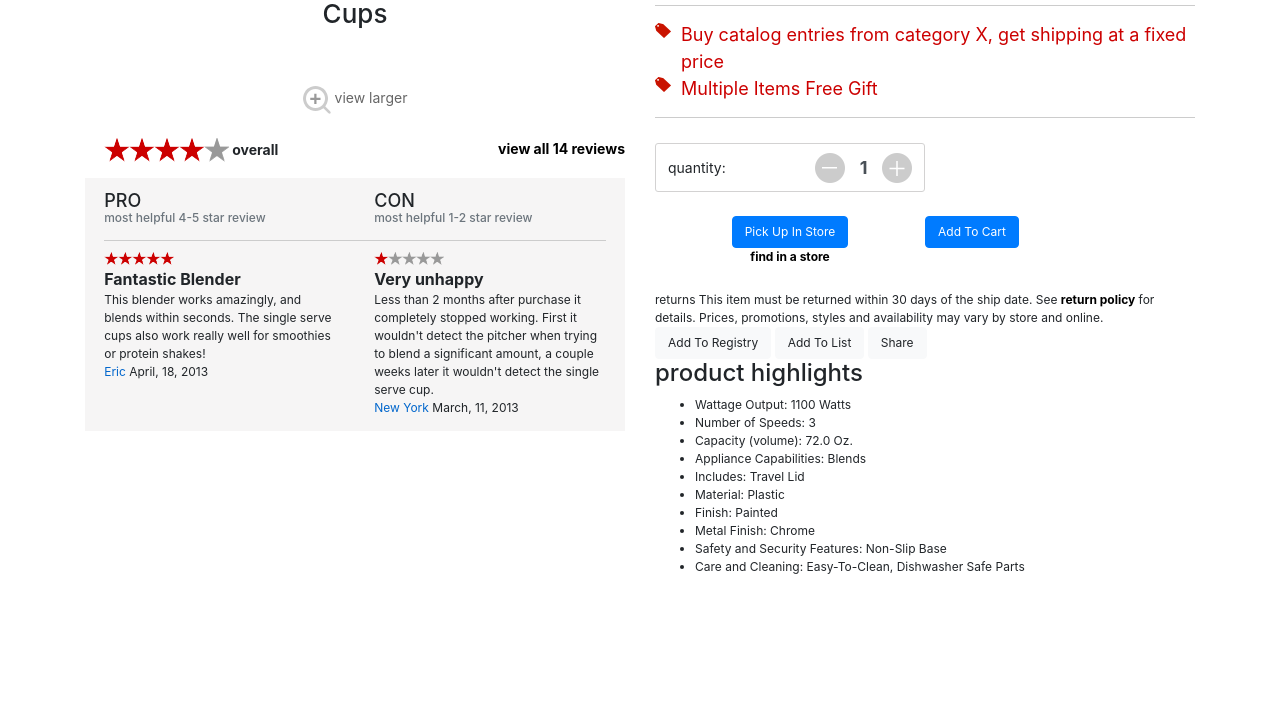
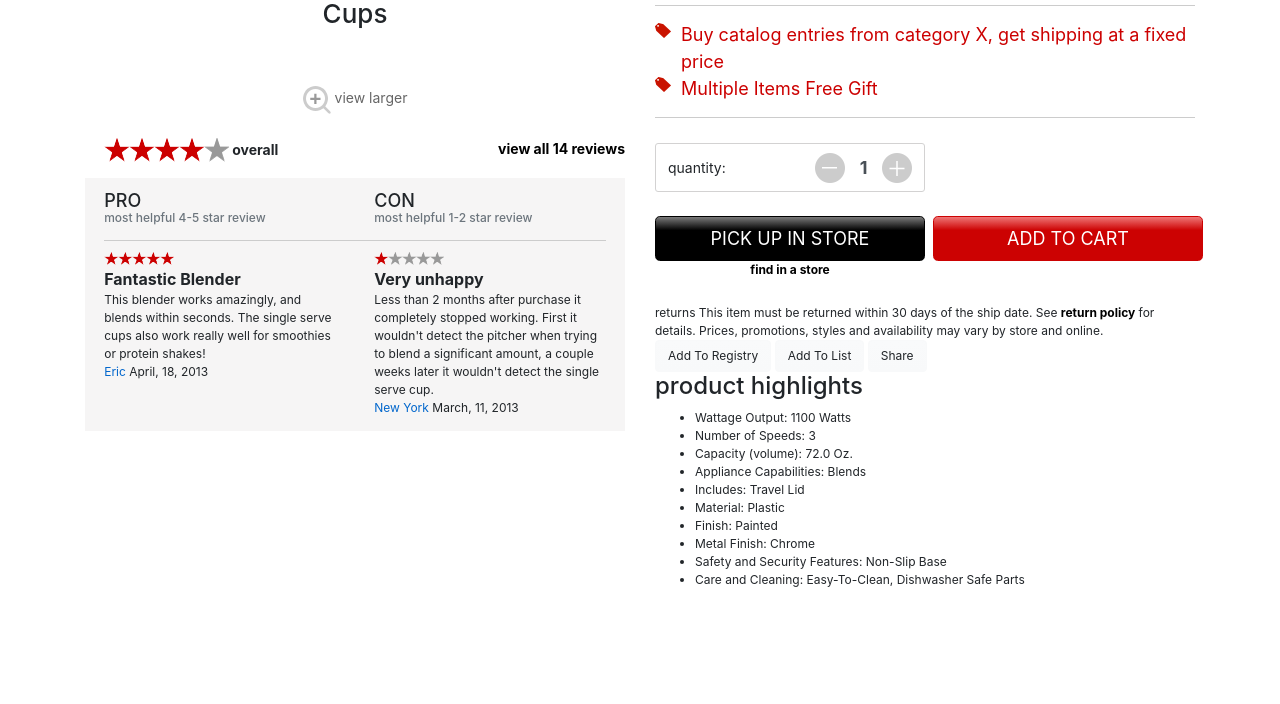
Before and after one commit to dustin-page/myRetailApp, a website built with webpack: page src/public/index.html in a window 1280 px wide. Shown: the part 96-800 px from the top of the page. Built offline with nearby package versions, Linux system fonts and the light colour scheme; some packages are replaced by stand-ins of ours; files whose address does not match are found by name; what angular-slick would draw is missing.

Commit message:
Style ordering buttons

```diff
--- a/src/app/views/product-details/product-details.scss
+++ b/src/app/views/product-details/product-details.scss
@@ -177,6 +177,11 @@
     label {
         font-size:14px;
     }
+
+    .btn {
+        font-size:18px;
+        text-transform: uppercase;
+      }
 }
 
 .input-quantity-container  {
@@ -206,10 +211,9 @@
         text-align: center;
     }
 
-}
 
 
-
+}
 
 
 
--- a/src/app/views/product-details/product-details.template.html
+++ b/src/app/views/product-details/product-details.template.html
@@ -163,12 +163,11 @@
                         <div class="col"></div>
                         <div class="w-100"></div>
                         <div class="col text-center">
-                            <button ng-if="pd.isAvailableInStore(pd.product.purchasingChannelCode)" type="button" class="btn btn-primary">Pick Up In Store</button>
-                            <br/>
+                            <button ng-if="pd.isAvailableInStore(pd.product.purchasingChannelCode)" type="button" class="btn btn-secondary btn-block btn-lg">Pick Up In Store</button>
                             <a class="btn-find-in-store" href="#">find in a store</a>
                         </div>
                         <div class="col">
-                            <button ng-if="pd.isAvailableOnline(pd.product.purchasingChannelCode)" type="button" class="btn btn-primary">Add To Cart</button>
+                            <button ng-if="pd.isAvailableOnline(pd.product.purchasingChannelCode)" type="button" class="btn btn-primary btn-block btn-lg ml-2">Add To Cart</button>
                         </div>
                     </div>
                 </form>
--- a/src/scss/_app-variables.scss
+++ b/src/scss/_app-variables.scss
@@ -1,12 +1,19 @@
+
+
+
+
 $theme-font: "Helvetica Neue", Helvetica, Arial, sans-serif;
 
+$primary:       #cc0202;
+$secondary:     #000000;
+
+$enable-gradients:          true;
 
 $font-size-base:              0.75rem; // Equivalent to 12px
 
 // Links
 //
 // Style anchor elements.
-
 $link-color:                #000;
 $link-decoration:           none !default;
 $link-hover-color:          darken($link-color, 15%);
--- a/src/scss/app-styles.scss
+++ b/src/scss/app-styles.scss
@@ -16,6 +16,28 @@ a {
   font-weight: bold;
 }
 
+.btn.btn-primary {
+  background: rgba(239,118,118,1);
+background: -moz-linear-gradient(top, rgba(239,118,118,1) 0%, rgba(204,2,2,1) 31%, rgba(204,2,2,1) 100%);
+background: -webkit-gradient(left top, left bottom, color-stop(0%, rgba(239,118,118,1)), color-stop(31%, rgba(204,2,2,1)), color-stop(100%, rgba(204,2,2,1)));
+background: -webkit-linear-gradient(top, rgba(239,118,118,1) 0%, rgba(204,2,2,1) 31%, rgba(204,2,2,1) 100%);
+background: -o-linear-gradient(top, rgba(239,118,118,1) 0%, rgba(204,2,2,1) 31%, rgba(204,2,2,1) 100%);
+background: -ms-linear-gradient(top, rgba(239,118,118,1) 0%, rgba(204,2,2,1) 31%, rgba(204,2,2,1) 100%);
+background: linear-gradient(to bottom, rgba(239,118,118,1) 0%, rgba(204,2,2,1) 31%, rgba(204,2,2,1) 100%);
+filter: progid:DXImageTransform.Microsoft.gradient( startColorstr='#ef7676', endColorstr='#cc0202', GradientType=0 );
+}
+
+.btn.btn-secondary {
+  background: rgba(122,122,122,1);
+  background: -moz-linear-gradient(top, rgba(122,122,122,1) 0%, rgba(0,0,0,1) 31%, rgba(0,0,0,1) 100%);
+  background: -webkit-gradient(left top, left bottom, color-stop(0%, rgba(122,122,122,1)), color-stop(31%, rgba(0,0,0,1)), color-stop(100%, rgba(0,0,0,1)));
+  background: -webkit-linear-gradient(top, rgba(122,122,122,1) 0%, rgba(0,0,0,1) 31%, rgba(0,0,0,1) 100%);
+  background: -o-linear-gradient(top, rgba(122,122,122,1) 0%, rgba(0,0,0,1) 31%, rgba(0,0,0,1) 100%);
+  background: -ms-linear-gradient(top, rgba(122,122,122,1) 0%, rgba(0,0,0,1) 31%, rgba(0,0,0,1) 100%);
+  background: linear-gradient(to bottom, rgba(122,122,122,1) 0%, rgba(0,0,0,1) 31%, rgba(0,0,0,1) 100%);
+  filter: progid:DXImageTransform.Microsoft.gradient( startColorstr='#7a7a7a', endColorstr='#000000', GradientType=0 );
+}
+
 main {
   padding: 1em;
   text-align: center;
```
